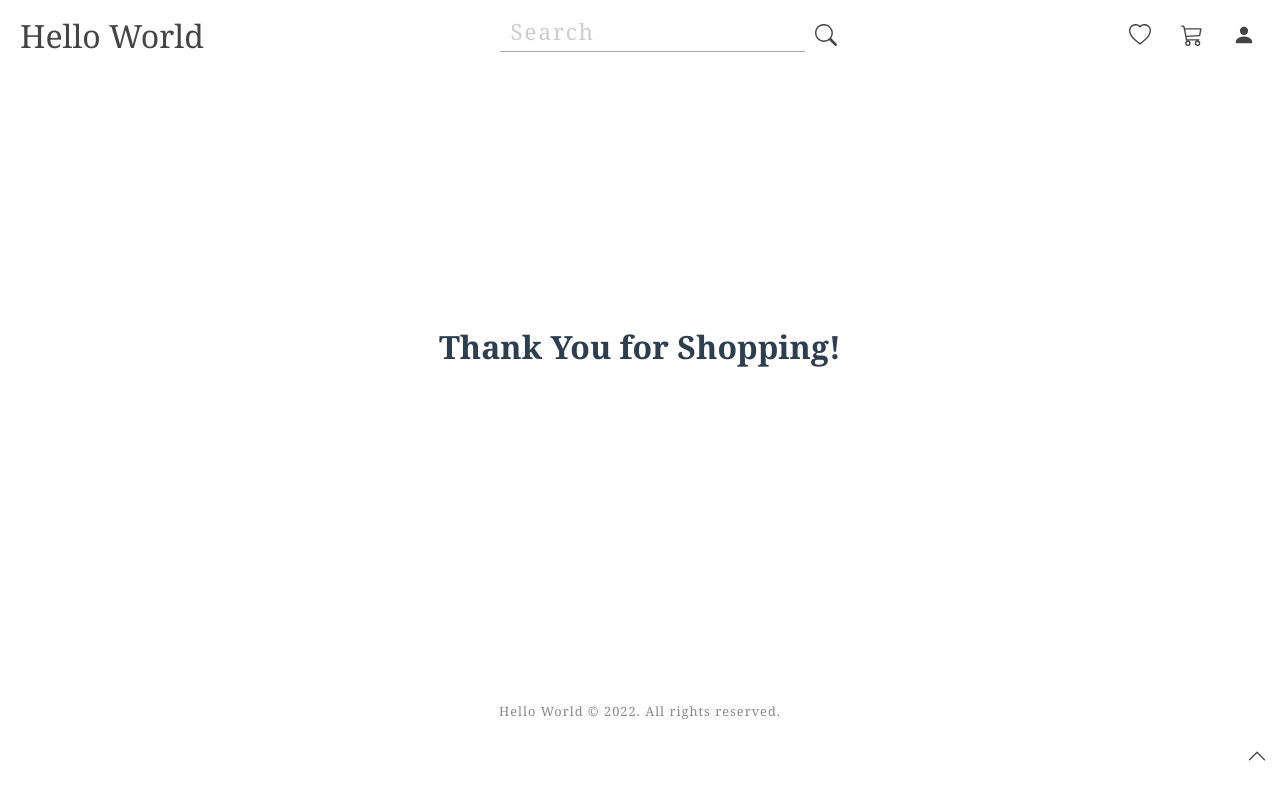
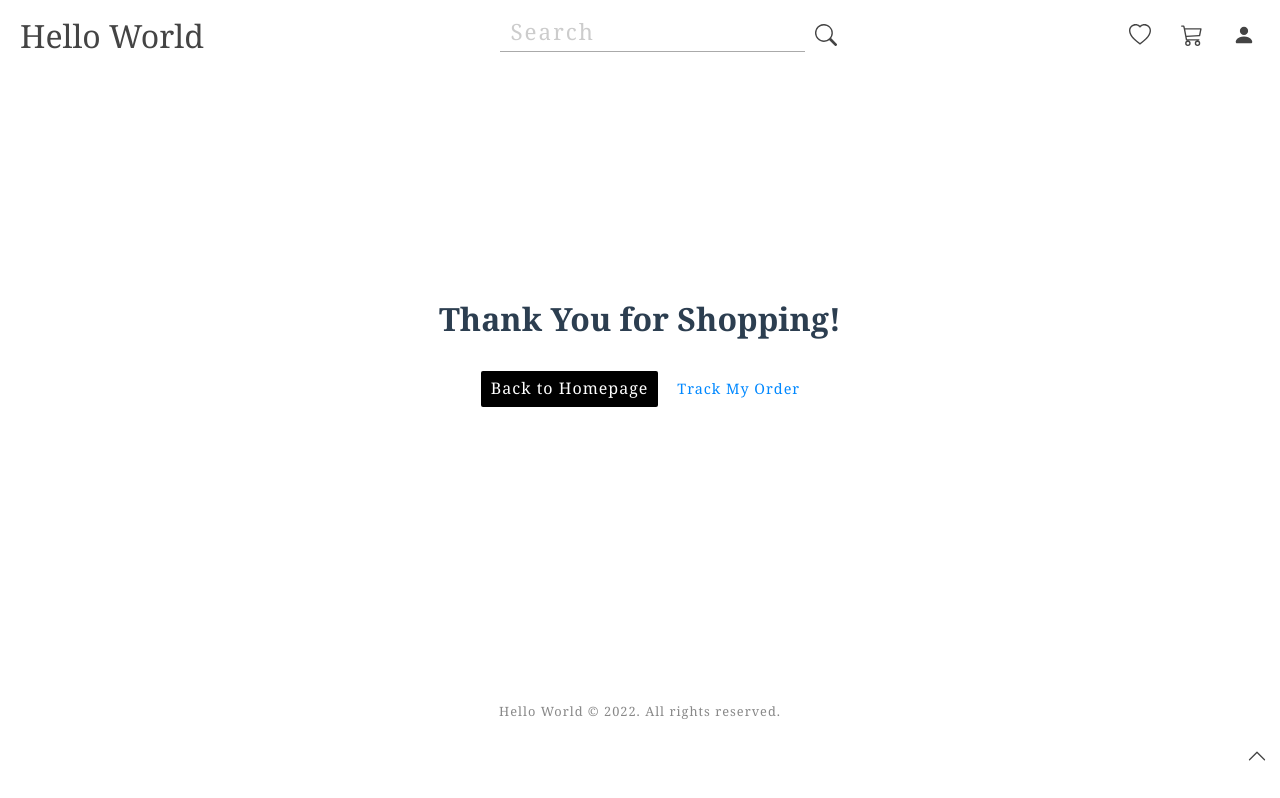
Before and after one commit to Jamison-Chen/my_online_shop, a Vue app: page /thank-you in a window 1280 px wide. Built offline with nearby package versions, Linux system fonts and the light colour scheme; no server answers.

Commit message:
Working on account edit functions.

```diff
--- a/src/router/index.ts
+++ b/src/router/index.ts
@@ -56,6 +56,11 @@ const routes: Array<RouteRecordRaw> = [
         component: () => import("../views/AccountCenter.vue"),
     },
     {
+        path: "/account-center/edit",
+        name: "EditProfilePage",
+        component: () => import("../views/EditProfilePage.vue"),
+    },
+    {
         path: "/error/:statusCode",
         name: "Error",
         component: () => import("../views/Error.vue"),
--- a/src/views/AccountCenter.vue
+++ b/src/views/AccountCenter.vue
@@ -2,7 +2,9 @@
   <div id="account-center-page">
     <CurrentPathBar :parentPageList="fullPathList" />
     <h1>Hi, {{ userName }}</h1>
+    <a id="edit-profile-button" href="/account-center/edit">Edit</a>
     <input id="logout-button" type="button" value="Log Out" @click="logout" />
+    <router-view />
   </div>
 </template>
 
@@ -49,6 +51,16 @@ export default defineComponent({
 </script>
 
 <style lang="scss" scoped>
+#edit-profile-button {
+  display: block;
+  margin: 15px auto;
+  color: $lightBlue;
+  cursor: pointer;
+  width: fit-content;
+  &:hover {
+    color: $blue;
+  }
+}
 #logout-button {
   margin: 10px 0 20px 0;
   font-family: inherit;
--- a/src/views/Checkout.vue
+++ b/src/views/Checkout.vue
@@ -380,7 +380,6 @@ export default defineComponent({
         .store-to-pickup {
           .re-choose-store-button {
             color: $lightBlue;
-            letter-spacing: initial;
             font-size: 0.8rem;
             padding: 2px 4px;
             margin: 0 5px;
--- /dev/null
+++ b/src/views/EditProfilePage.vue
@@ -0,0 +1,45 @@
+<template>
+  <div id="account-center-page">
+    <CurrentPathBar :parentPageList="fullPathList" />
+  </div>
+</template>
+
+<script lang="ts">
+import { defineComponent } from "vue";
+import store from "@/store";
+import CurrentPathBar from "@/components/CurrentPathBar.vue";
+import { PageInfo } from "@/myInterface";
+
+export default defineComponent({
+  name: "EditProfilePage",
+  store: store,
+  components: { CurrentPathBar },
+  data() {
+    return {
+      parentPageList: [
+        {
+          name: "Home",
+          path: "/",
+        },
+        {
+          name: "Account Center",
+          path: "/account-center",
+        },
+      ] as PageInfo[],
+    };
+  },
+  computed: {
+    fullPathList(): PageInfo[] {
+      return this.parentPageList.concat([
+        {
+          name: "Edit",
+          path: "#",
+        },
+      ]);
+    },
+  },
+});
+</script>
+
+<style lang="scss" scoped>
+</style>
--- a/src/views/ThankYouPage.vue
+++ b/src/views/ThankYouPage.vue
@@ -1,6 +1,10 @@
 <template>
   <div id="thank-you-page">
-    <h1>Thank You for Shopping!</h1>
+    <h1 class="page-title">Thank You for Shopping!</h1>
+    <a href="/" class="back-to-home-button">Back to Homepage</a>
+    <a href="/account-center" class="order-status-tracking-button"
+      >Track My Order</a
+    >
   </div>
 </template>
 
@@ -16,4 +20,28 @@ export default defineComponent({
 
 
 <style lang="scss" scoped>
+.back-to-home-button {
+  display: inline-block;
+  margin: 10px;
+  font-size: 1rem;
+  letter-spacing: 1px;
+  padding: 6px 10px 8px 10px;
+  background-color: $black;
+  color: $white;
+  border-radius: 2px;
+  &:hover {
+    opacity: 0.8;
+  }
+}
+.order-status-tracking-button {
+  color: $lightBlue;
+  letter-spacing: 1px;
+  font-size: 0.9rem;
+  padding: 2px 4px;
+  margin: 10px 5px;
+  cursor: pointer;
+  &:hover {
+    color: $blue;
+  }
+}
 </style>
```
